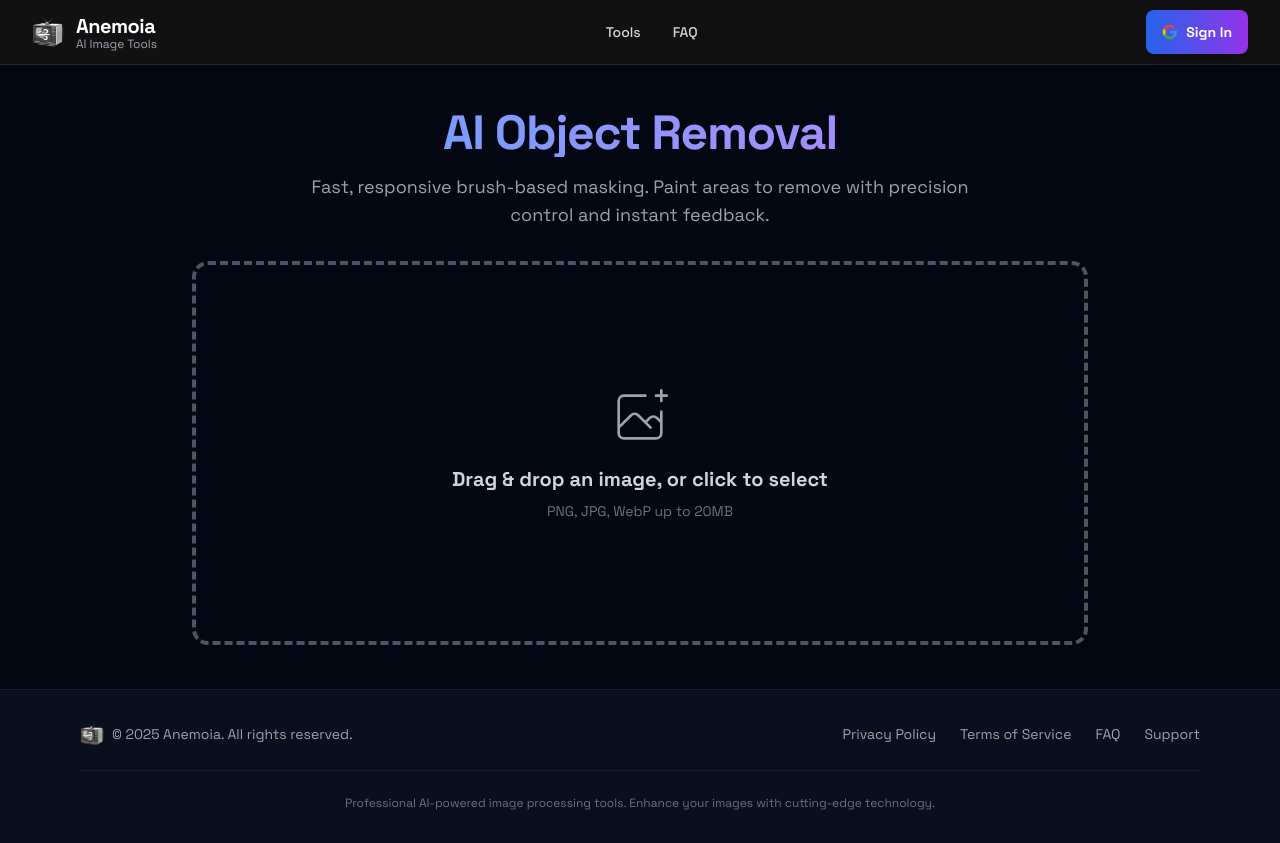
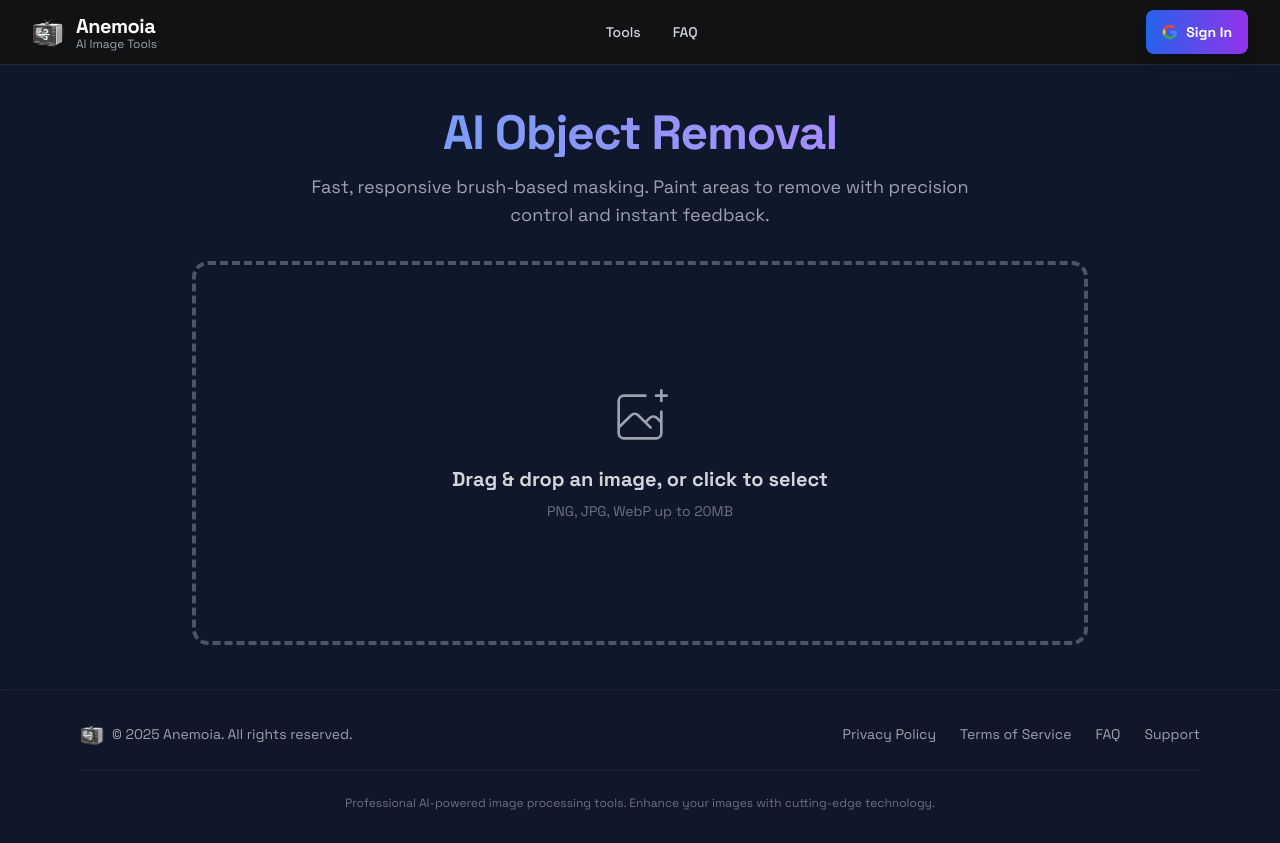
Before and after one commit to revolverocelot1/anemoia-frontend, a React (Vite) app: page /inpainting in a window 1280 px wide. Built offline with nearby package versions, Linux system fonts and the light colour scheme; what @huggingface/transformers would draw is missing.

Commit message:
Enhance styling and structure in index.html and index.css; implement dark mode support in Tailwind configuration; streamline InpaintingPage component by removing unused imports.

```diff
--- a/index.html
+++ b/index.html
@@ -1,5 +1,5 @@
 <!DOCTYPE html>
-<html lang="en">
+<html lang="en" class="dark">
   <head>
     <meta charset="UTF-8" />
 
@@ -31,33 +31,6 @@
     <meta name="twitter:description" content="Professional AI-powered image processing tools" />
     <meta name="twitter:image" content="/A_logo.png" />
 
-    <!-- Fonts -->
-    <link crossorigin="" href="https://fonts.gstatic.com/" rel="preconnect"/>
-    <link as="style" href="https://fonts.googleapis.com/css2?display=swap&amp;family=Noto+Sans%3Awght%40400%3B500%3B700%3B900&amp;family=Space+Grotesk%3Awght%40400%3B500%3B700" onload="this.rel='stylesheet'" rel="stylesheet"/>
-    <link href="https://fonts.googleapis.com/css2?family=Material+Symbols+Outlined:opsz,wght,FILL,GRAD@20..48,100..700,0..1,-50..200" rel="stylesheet"/>
-
-    <title>Anemoia - AI Image Tools</title>
-
-    <script src="https://cdn.tailwindcss.com?plugins=forms,container-queries"></script>
-    <style type="text/tailwindcss">
-      :root {
-        --primary-color: #0c7ff2;
-        --secondary-color: #1f2937;
-        --text-primary: #ffffff;
-        --text-secondary: #90adcb;
-        --accent-color-1: #34d399;
-        --accent-color-2: #f59e0b;
-        --accent-color-3: #ec4899;
-        --accent-color-4: #8b5cf6;
-      }
-      .material-symbols-outlined {
-        font-variation-settings:
-        'FILL' 0,
-        'wght' 400,
-        'GRAD' 0,
-        'opsz' 48
-      }
-    </style>
     <!-- Google Fonts -->
     <link rel="preconnect" href="https://fonts.googleapis.com">
     <link rel="preconnect" href="https://fonts.gstatic.com" crossorigin>
@@ -65,8 +38,10 @@
 
     <!-- Material Symbols -->
     <link href="https://fonts.googleapis.com/css2?family=Material+Symbols+Outlined:opsz,wght,FILL,GRAD@20..48,100..700,0..1,-50..200" rel="stylesheet" />
+
+    <title>Anemoia - AI Image Tools</title>
   </head>
-  <body>
+  <body class="dark bg-gray-950 text-white min-h-screen">
     <div id="root"></div>
     <script type="module" src="/src/main.tsx"></script>
   </body>
--- a/src/index.css
+++ b/src/index.css
@@ -1,3 +1,7 @@
+@tailwind base;
+@tailwind components;
+@tailwind utilities;
+
 /* Basic Reset and Font Setup */
 :root {
   /* Modern Color Palette */
@@ -58,14 +62,29 @@
   box-sizing: border-box;
 }
 
+html {
+  font-size: 16px;
+  -webkit-text-size-adjust: 100%;
+  -moz-text-size-adjust: 100%;
+  -ms-text-size-adjust: 100%;
+  height: 100%;
+}
+
 body {
   margin: 0;
+  padding: 0;
   min-width: 320px;
   min-height: 100vh;
+  height: 100%;
   font-family: "Space Grotesk", "Inter", "Segoe UI", "Noto Sans", sans-serif;
   background: linear-gradient(135deg, var(--bg-primary) 0%, #0F1419 100%);
   color: var(--text-primary);
   overflow-x: hidden;
+}
+
+#root {
+  min-height: 100vh;
+  width: 100%;
 }
 
 /* Scrollbar Styling */
@@ -451,13 +470,6 @@ textarea:focus-visible {
 }
 
 /* Responsive Fixes */
-html {
-  font-size: 16px;
-  -webkit-text-size-adjust: 100%;
-  -moz-text-size-adjust: 100%;
-  -ms-text-size-adjust: 100%;
-}
-
 @media (max-width: 768px) {
   html {
     font-size: 14px;
--- a/src/pages/InpaintingPage.tsx
+++ b/src/pages/InpaintingPage.tsx
@@ -1,4 +1,4 @@
-import React, { useState, useCallback, useRef, useEffect } from 'react';
+import React, { useState, useCallback, useEffect } from 'react';
 import { motion, AnimatePresence } from 'framer-motion';
 import { useDropzone } from 'react-dropzone';
 import Header from '../components/Header';
--- a/tailwind.config.js
+++ b/tailwind.config.js
@@ -2,10 +2,61 @@
 export default {
   content: [
     "./index.html",
-    "./src/**/*.{js,ts,jsx,tsx}", // Scans all your component files for Tailwind classes
+    "./src/**/*.{js,ts,jsx,tsx}",
   ],
+  darkMode: 'class',
   theme: {
-    extend: {},
+    extend: {
+      fontFamily: {
+        'sans': ['Space Grotesk', 'Inter', 'Segoe UI', 'Noto Sans', 'sans-serif'],
+      },
+      colors: {
+        primary: {
+          50: '#eff6ff',
+          100: '#dbeafe',
+          200: '#bfdbfe',
+          300: '#93c5fd',
+          400: '#60a5fa',
+          500: '#3b82f6',
+          600: '#2563eb',
+          700: '#1d4ed8',
+          800: '#1e40af',
+          900: '#1e3a8a',
+        },
+        gray: {
+          50: '#f9fafb',
+          100: '#f3f4f6',
+          200: '#e5e7eb',
+          300: '#d1d5db',
+          400: '#9ca3af',
+          500: '#6b7280',
+          600: '#4b5563',
+          700: '#374151',
+          800: '#1f2937',
+          900: '#111827',
+          950: '#0f172a',
+        },
+      },
+      backgroundImage: {
+        'gradient-radial': 'radial-gradient(var(--tw-gradient-stops))',
+        'gradient-conic': 'conic-gradient(from 180deg at 50% 50%, var(--tw-gradient-stops))',
+      },
+      animation: {
+        'fade-in': 'fadeIn 0.6s ease-out',
+        'slide-in': 'slideIn 0.5s ease-out',
+        'pulse-slow': 'pulse 3s ease-in-out infinite',
+      },
+      keyframes: {
+        fadeIn: {
+          '0%': { opacity: '0', transform: 'translateY(20px)' },
+          '100%': { opacity: '1', transform: 'translateY(0)' },
+        },
+        slideIn: {
+          '0%': { opacity: '0', transform: 'translateX(-20px)' },
+          '100%': { opacity: '1', transform: 'translateX(0)' },
+        },
+      },
+    },
   },
   plugins: [],
 }
```
Also changed, not shown: 1 other file (tests, documents, lock files or other folders).
